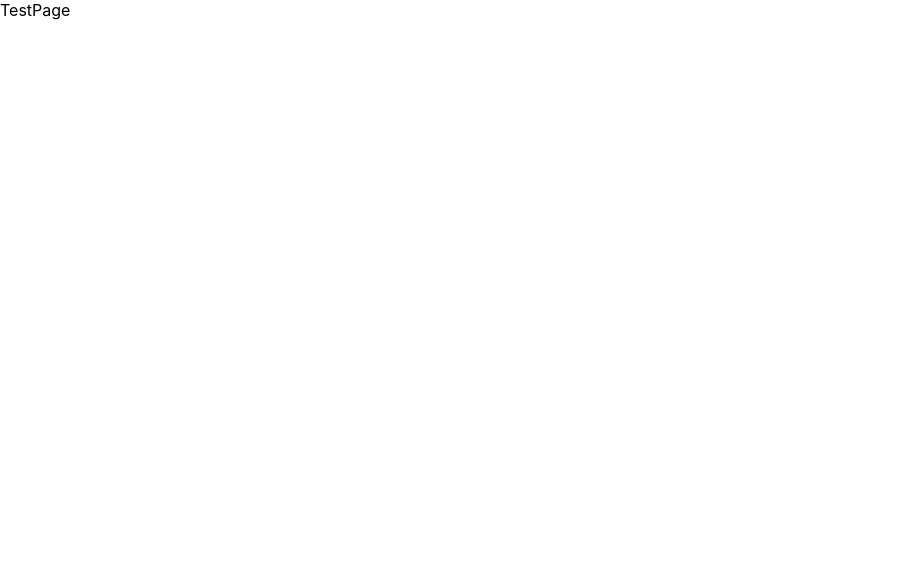
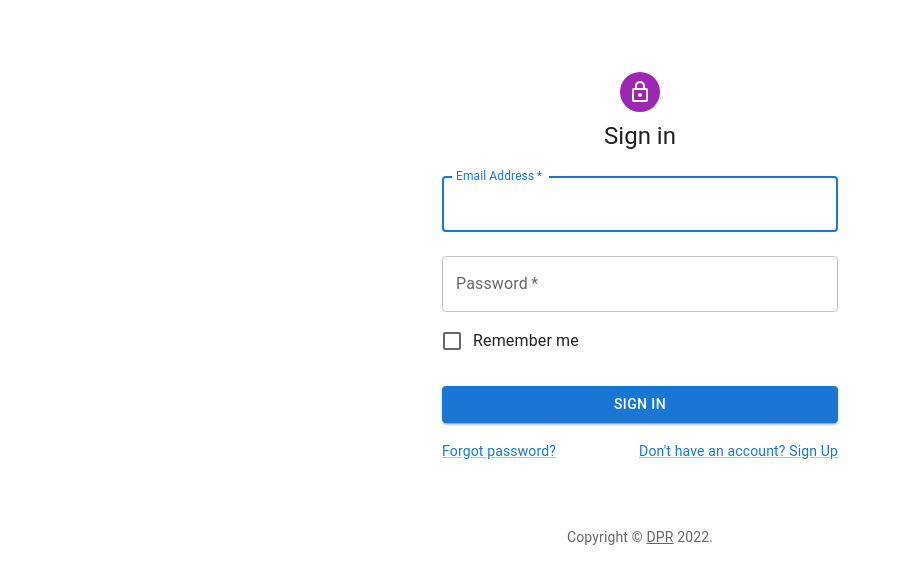
Before and after one commit to jarrettz/CSC642-842-Group1-Phase-4, a React (Create React App) app in the folder application/: page / in a window 1280 px wide. Shown: the top 584 px of the page, without its empty margins (0-898 px from the left). Built offline with nearby package versions, Linux system fonts and the light colour scheme.

Commit message:
SignIn/LogIn Page

```diff
--- a/application/src/pages/TestPage.js
+++ b/application/src/pages/TestPage.js
@@ -1,9 +1,113 @@
-import React from 'react'
+import * as React from 'react';
+import Avatar from '@mui/material/Avatar';
+import Button from '@mui/material/Button';
+import CssBaseline from '@mui/material/CssBaseline';
+import TextField from '@mui/material/TextField';
+import FormControlLabel from '@mui/material/FormControlLabel';
+import Checkbox from '@mui/material/Checkbox';
+import Link from '@mui/material/Link';
+import Grid from '@mui/material/Grid';
+import Box from '@mui/material/Box';
+import LockOutlinedIcon from '@mui/icons-material/LockOutlined';
+import Typography from '@mui/material/Typography';
+import Container from '@mui/material/Container';
+import { createTheme, ThemeProvider } from '@mui/material/styles';
 
-const TestPage = () => {
+// code was followed by a youtube tutorial regarding using MUI framework
+// code and code examples can be seen on MUI website for example projects
+
+function Copyright(props) {
   return (
-    <div>TestPage</div>
-  )
+    <Typography variant="body2" color="text.secondary" align="center" {...props}>
+      {'Copyright © '}
+      <Link color="inherit" href="https://sfsu-dpr.web.app/">
+        DPR
+      </Link>{' '}
+      {new Date().getFullYear()}
+      {'.'}
+    </Typography>
+  );
 }
 
-export default TestPage
+const theme = createTheme();
+
+export default function SignIn() {
+  const handleSubmit = (event) => {
+    event.preventDefault();
+    const data = new FormData(event.currentTarget);
+    console.log({
+      email: data.get('email'),
+      password: data.get('password'),
+    });
+  };
+
+  return (
+    <ThemeProvider theme={theme}>
+      <Container component="main" maxWidth="xs">
+        <CssBaseline />
+        <Box
+          sx={{
+            marginTop: 8,
+            display: 'flex',
+            flexDirection: 'column',
+            alignItems: 'center',
+          }}
+        >
+          <Avatar sx={{ m: 1, bgcolor: 'secondary.main' }}>
+            <LockOutlinedIcon />
+          </Avatar>
+          <Typography component="h1" variant="h5">
+            Sign in
+          </Typography>
+          <Box component="form" onSubmit={handleSubmit} noValidate sx={{ mt: 1 }}>
+            <TextField
+              margin="normal"
+              required
+              fullWidth
+              id="email"
+              label="Email Address"
+              name="email"
+              autoComplete="email"
+              autoFocus
+            />
+            <TextField
+              margin="normal"
+              required
+              fullWidth
+              name="password"
+              label="Password"
+              type="password"
+              id="password"
+              autoComplete="current-password"
+            />
+            <FormControlLabel
+              control={<Checkbox value="remember" color="primary" />}
+              label="Remember me"
+            />
+            <Button
+              type="submit"
+              fullWidth
+              variant="contained"
+              sx={{ mt: 3, mb: 2 }}
+            >
+              Sign In
+            </Button>
+            <Grid container>
+              <Grid item xs>
+                <Link href="https://sfsu-dpr.web.app/forgot-password" target='_blank' variant="body2">
+                  Forgot password?
+                </Link>
+              </Grid>
+              <Grid item>
+                <Link href="https://sfsu-dpr.web.app/registration" target='_blank' variant="body2">
+                  {"Don't have an account? Sign Up"}
+                </Link>
+              </Grid>
+            </Grid>
+          </Box>
+        </Box>
+        <Copyright sx={{ mt: 8, mb: 4 }} />
+      </Container>
+    </ThemeProvider>
+  );
+}
```
